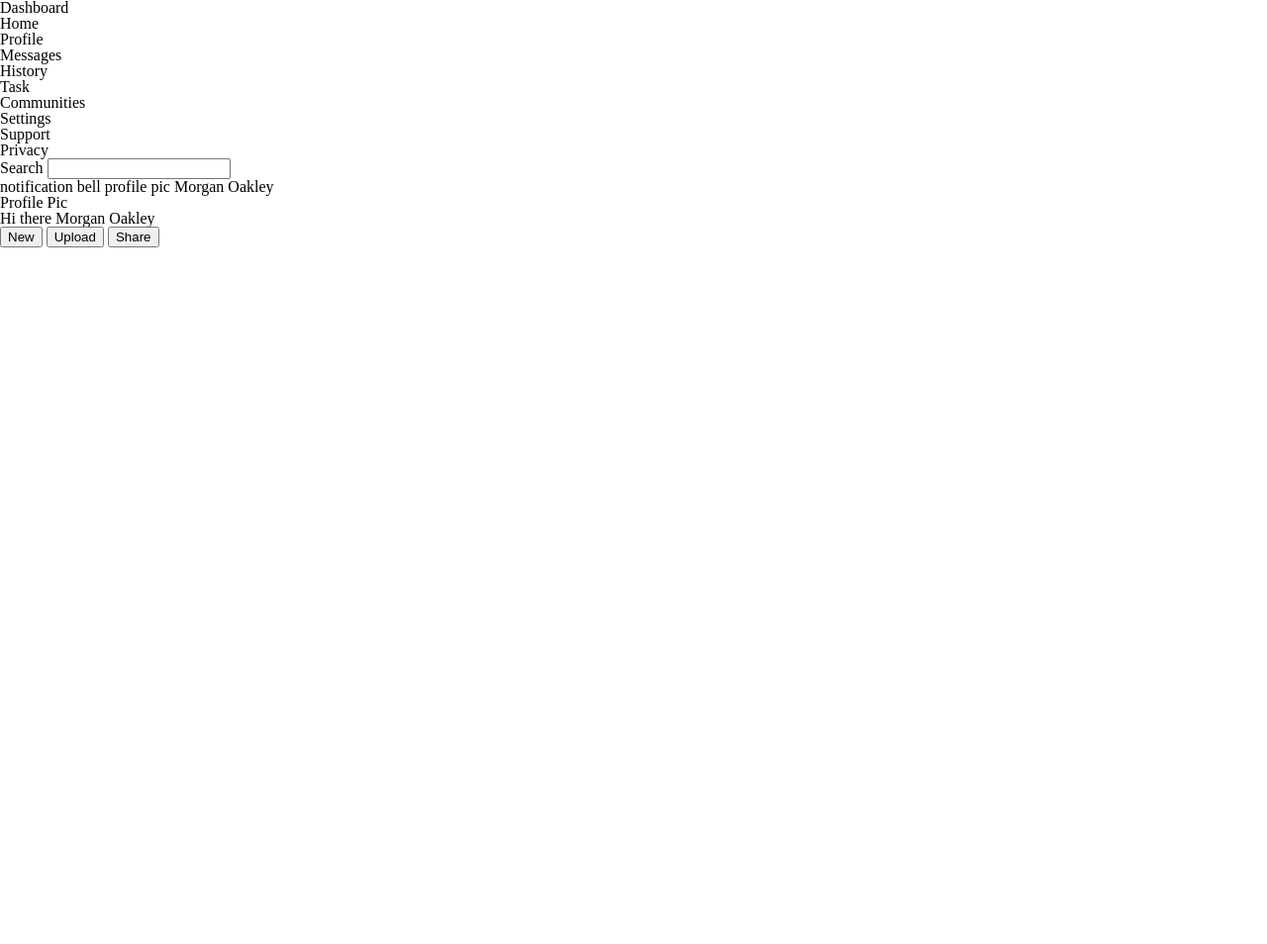
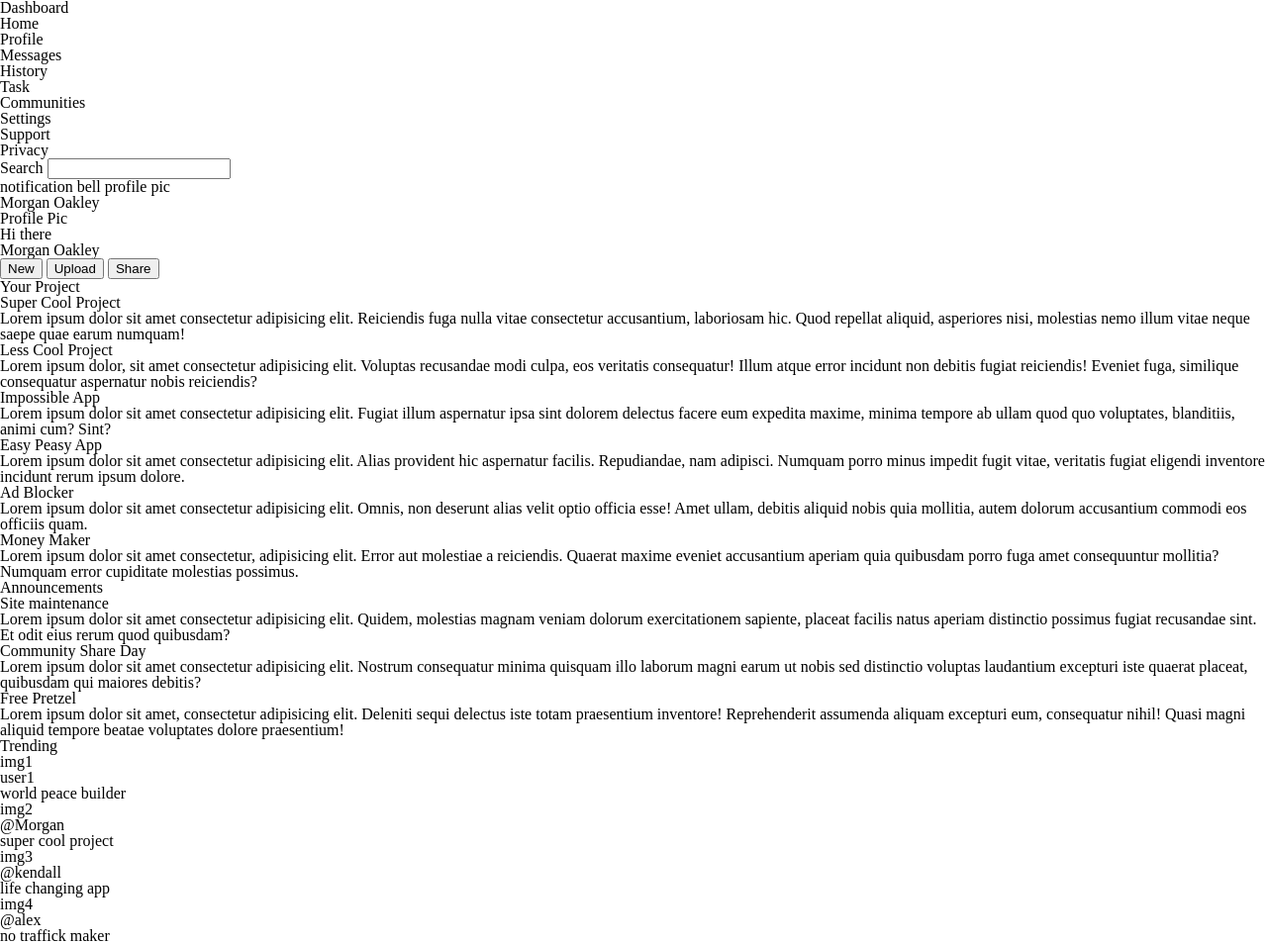
Before and after one commit to sereneThePity/project-admin-dashboard, a plain HTML site: page index.html in a window 1280 px wide. Shown: the whole page at 99% size. Before the commit the page ends 800 px from the top, so only its background shows below. Drawn offline with Linux system fonts and the light colour scheme.

Commit message:
complete html; add to content class

```diff
--- a/index.html
+++ b/index.html
@@ -9,7 +9,7 @@
 <body>
     <div class="container">
         <nav class="sidebar">
-            Dashboard
+            <h1>Dashboard</h1>
             <ul>
                 <li>Home</li>
                 <li>Profile</li>
@@ -34,15 +34,15 @@
                     <div class="profile">
                         <span>notification bell</span>
                         <span>profile pic</span>
-                        <span>Morgan Oakley</span>
+                        <h3>Morgan Oakley</h3>
                     </div>
                 </div>
                 <div class="greeting-and-buttons">
                     <div class="greeting">
                         <span>Profile Pic</span>
                         <div class="greetin-referred">
-                            <span>Hi there</span>
-                            <span>Morgan Oakley</span>
+                            <h2>Hi there</h2>
+                            <h1>Morgan Oakley</h1>
                         </div>
                     </div>
                     <div class="buttons">
@@ -53,10 +53,70 @@
                 </div>
             </header>
             <div class="content">
-                <div class="project-cards"></div>
+                <div class="project-cards">
+                    <h1>Your Project</h1>
+                    <div class="card">
+                        <h2>Super Cool Project</h2>
+                        <p>Lorem ipsum dolor sit amet consectetur adipisicing elit. Reiciendis fuga nulla vitae consectetur accusantium, laboriosam hic. Quod repellat aliquid, asperiores nisi, molestias nemo illum vitae neque saepe quae earum numquam!</p>
+                    </div>
+                    <div class="card">
+                        <h2>Less Cool Project</h2>
+                        <p>Lorem ipsum dolor, sit amet consectetur adipisicing elit. Voluptas recusandae modi culpa, eos veritatis consequatur! Illum atque error incidunt non debitis fugiat reiciendis! Eveniet fuga, similique consequatur aspernatur nobis reiciendis?</p>
+                    </div>
+                    <div class="card">
+                        <h2>Impossible App</h2>
+                        <p>Lorem ipsum dolor sit amet consectetur adipisicing elit. Fugiat illum aspernatur ipsa sint dolorem delectus facere eum expedita maxime, minima tempore ab ullam quod quo voluptates, blanditiis, animi cum? Sint?</p>
+                    </div>
+                    <div class="card">
+                        <h2>Easy Peasy App</h2>
+                        <p>Lorem ipsum dolor sit amet consectetur adipisicing elit. Alias provident hic aspernatur facilis. Repudiandae, nam adipisci. Numquam porro minus impedit fugit vitae, veritatis fugiat eligendi inventore incidunt rerum ipsum dolore.</p>
+                    </div>
+                    <div class="card">
+                        <h2>Ad Blocker</h2>
+                        <p>Lorem ipsum dolor sit amet consectetur adipisicing elit. Omnis, non deserunt alias velit optio officia esse! Amet ullam, debitis aliquid nobis quia mollitia, autem dolorum accusantium commodi eos officiis quam.</p>
+                    </div>
+                    <div class="card">
+                        <h2>Money Maker</h2>
+                        <p>Lorem ipsum dolor sit amet consectetur, adipisicing elit. Error aut molestiae a reiciendis. Quaerat maxime eveniet accusantium aperiam quia quibusdam porro fuga amet consequuntur mollitia? Numquam error cupiditate molestias possimus.</p>
+                    </div>
+                </div>
                 <div class="announcement-and-trending">
-                    <div class="announcement"></div>
-                    <div class="trending"></div>
+                    <div class="announcement">
+                        <h1>Announcements</h1>
+                        <div class="announcement-card">
+                            <h2>Site maintenance</h2>
+                            <p>Lorem ipsum dolor sit amet consectetur adipisicing elit. Quidem, molestias magnam veniam dolorum exercitationem sapiente, placeat facilis natus aperiam distinctio possimus fugiat recusandae sint. Et odit eius rerum quod quibusdam?</p>
+                            <h2>Community Share Day</h2>
+                            <p>Lorem ipsum dolor sit amet consectetur adipisicing elit. Nostrum consequatur minima quisquam illo laborum magni earum ut nobis sed distinctio voluptas laudantium excepturi iste quaerat placeat, quibusdam qui maiores debitis?</p>
+                            <h2>Free Pretzel</h2>
+                            <p>Lorem ipsum dolor sit amet, consectetur adipisicing elit. Deleniti sequi delectus iste totam praesentium inventore! Reprehenderit assumenda aliquam excepturi eum, consequatur nihil! Quasi magni aliquid tempore beatae voluptates dolore praesentium!</p>
+                        </div>
+                    </div>
+                    <div class="trending">
+                        <h1>Trending</h1>
+                        <div class="trending-card">
+                            <span>img1</span>
+                            <div class="user">
+                                <h3>user1</h3>
+                                <h3>world peace builder</h3>
+                            </div>
+                            <span>img2</span>
+                            <div class="user">
+                                <h3>@Morgan</h3>
+                                <h3>super cool project</h3>
+                            </div>
+                            <span>img3</span>
+                            <div class="user">
+                                <h3>@kendall</h3>
+                                <h3>life changing app</h3>
+                            </div>
+                            <span>img4</span>
+                            <div class="user">
+                                <h3>@alex</h3>
+                                <h3>no traffick maker</h3>
+                            </div>
+                        </div>
+                    </div>
                 </div>
             </div>
         </div>
```
